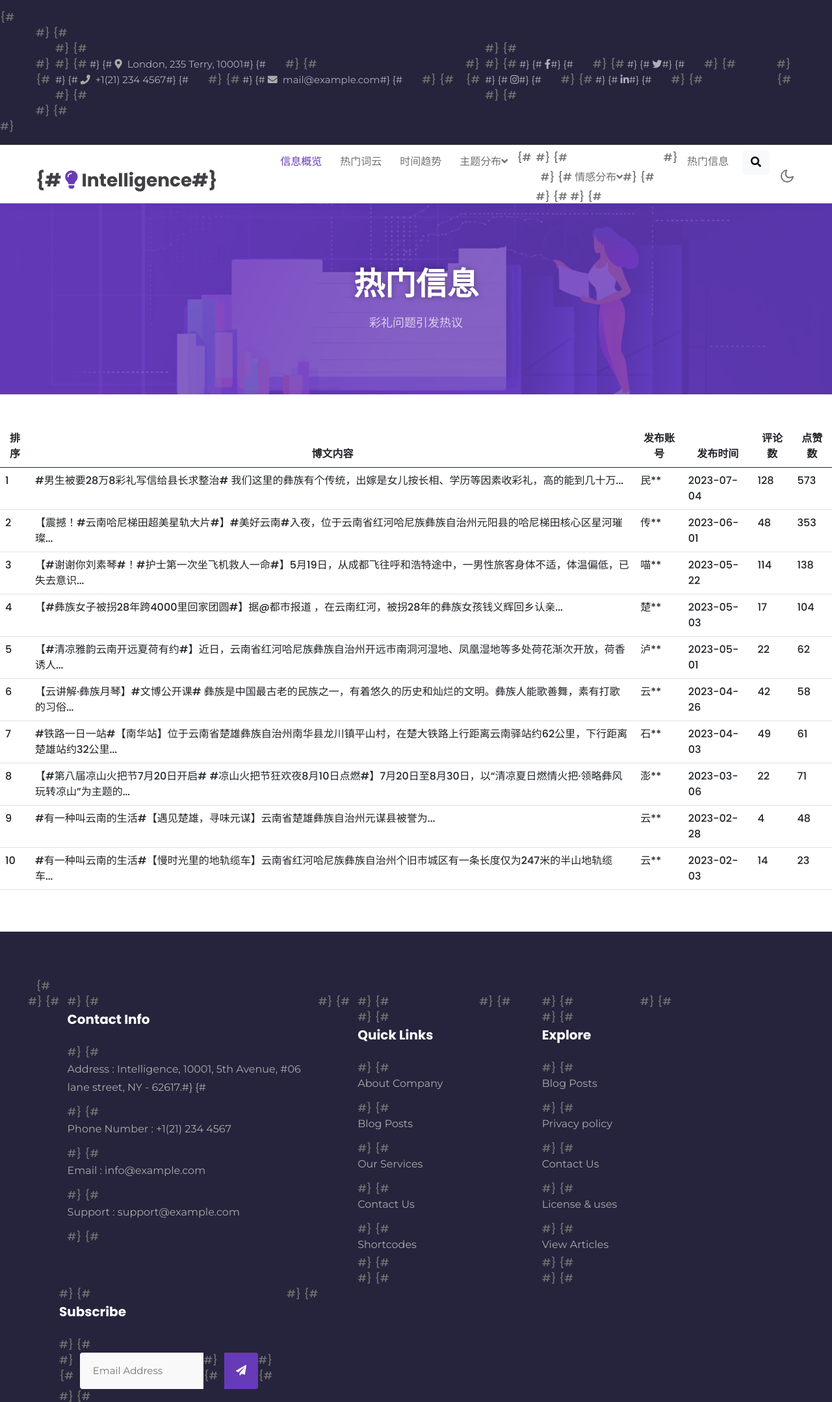
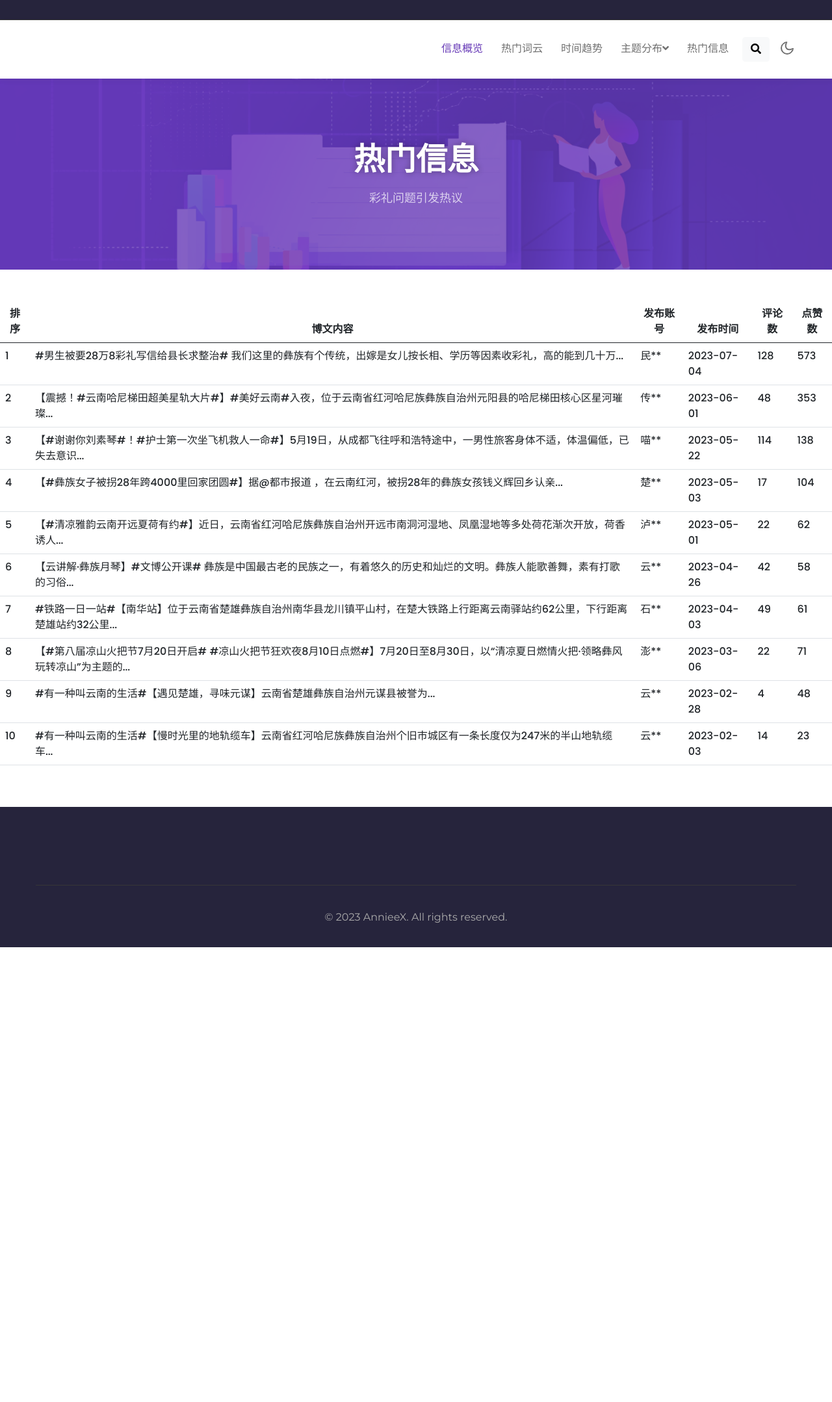
Before and after one commit to liuziqi1/liuziqi1.github.io, a plain HTML site: page toplist.html in a window 1280 px wide. Shown: the top 2158 px of the page at 65% size. After the commit the page ends 1458 px from the top, so only its background shows below. Drawn offline with Linux system fonts and the light colour scheme.

Commit message:
Update toplist.html

```diff
--- a/toplist.html
+++ b/toplist.html
@@ -22,39 +22,39 @@
 
 <!-- top header -->
 <section class="w3l-top-header">
-{#    <div class="container">#}
-{#        <div class="top-content-w3ls d-flex align-items-center justify-content-between">#}
-{#            <div class="top-headers">#}
-{#                <ul>#}
-{#                    <li>#}
-{#                        <i class="fa fa-map-marker-alt"></i><a href="#address">London, 235 Terry, 10001</a>#}
-{#                    </li>#}
-{#                    <li>#}
-{#                        <i class="fa fa-phone"></i><a href="tel:+1(21) 234 4567">+1(21) 234 4567</a>#}
-{#                    </li>#}
-{#                    <li>#}
-{#                        <i class="fa fa-envelope"></i><a href="mailto:mail@example.com">mail@example.com</a>#}
-{#                    </li>#}
-{#                </ul>#}
-{#            </div>#}
-{#            <div class="top-headers top-headers-2">#}
-{#                <ul>#}
-{#                    <li>#}
-{#                        <a href="#facebook"><span class="fab fa-facebook-f"></span></a>#}
-{#                    </li>#}
-{#                    <li>#}
-{#                        <a href="#twitter"><span class="fab fa-twitter"></span></a>#}
-{#                    </li>#}
-{#                    <li>#}
-{#                        <a href="#instagram"><span class="fab fa-instagram"></span></a>#}
-{#                </li>#}
-{#                <li class=" mr-0">#}
-{#                        <a href="#linkedin"><span class="fab fa-linkedin-in"></span></a>#}
-{#                    </li>#}
-{#                </ul>#}
-{#            </div>#}
-{#        </div>#}
-{#    </div>#}
+<!--     <div class="container"> -->
+<!--         <div class="top-content-w3ls d-flex align-items-center justify-content-between"> -->
+<!--             <div class="top-headers"> -->
+<!--                 <ul> -->
+<!--                     <li> -->
+<!--                         <i class="fa fa-map-marker-alt"></i><a href="#address">London, 235 Terry, 10001</a> -->
+<!--                     </li> -->
+<!--                     <li> -->
+<!--                         <i class="fa fa-phone"></i><a href="tel:+1(21) 234 4567">+1(21) 234 4567</a> -->
+<!--                     </li> -->
+<!--                     <li> -->
+<!--                         <i class="fa fa-envelope"></i><a href="mailto:mail@example.com">mail@example.com</a> -->
+<!--                     </li> -->
+<!--                 </ul> -->
+<!--             </div> -->
+<!--             <div class="top-headers top-headers-2"> -->
+<!--                 <ul> -->
+<!--                     <li> -->
+<!--                         <a href="#facebook"><span class="fab fa-facebook-f"></span></a> -->
+<!--                     </li> -->
+<!--                     <li> -->
+<!--                         <a href="#twitter"><span class="fab fa-twitter"></span></a> -->
+<!--                     </li> -->
+<!--                     <li> -->
+<!--                         <a href="#instagram"><span class="fab fa-instagram"></span></a> -->
+<!--                 </li> -->
+<!--                 <li class=" mr-0"> -->
+<!--                         <a href="#linkedin"><span class="fab fa-linkedin-in"></span></a> -->
+<!--                     </li> -->
+<!--                 </ul> -->
+<!--             </div> -->
+<!--         </div> -->
+<!--     </div> -->
 </section>
 <!-- //top header -->
 
@@ -64,7 +64,7 @@
         <nav class="navbar navbar-expand-lg stroke">
             <h1>
                 <a class="navbar-brand" href="index.html">
-{#                    <span class="fa fa-lightbulb"></span> Intelligence#}
+<!--                     <span class="fa fa-lightbulb"></span> Intelligence -->
                 </a>
             </h1>
             <!-- if logo is image enable this
@@ -100,16 +100,16 @@
                             <a class="dropdown-item" href="network.html">共现网络</a>
                         </div>
                     </li>
-{#                    <li class="nav-item">#}
-{#                        <a class="nav-link dropdown-toggle" href="#" id="navbarDropdown" role="button"#}
-{#                            data-bs-toggle="dropdown" aria-haspopup="true" aria-expanded="false">#}
-{#                            情感分布<span class="fas fa-angle-down"></span>#}
-{#                        </a>#}
-{#                        <div class="dropdown-menu" aria-labelledby="navbarDropdown">#}
-{#                            <a class="dropdown-item" href="emotion.html">情感分布</a>#}
-{#                            <a class="dropdown-item" href="hotemotion.html">情感与热度</a>#}
-{#                        </div>#}
-{#                    </li>#}
+<!--                     <li class="nav-item"> -->
+<!--                         <a class="nav-link dropdown-toggle" href="#" id="navbarDropdown" role="button" -->
+<!--                             data-bs-toggle="dropdown" aria-haspopup="true" aria-expanded="false"> -->
+<!--                             情感分布<span class="fas fa-angle-down"></span> -->
+<!--                         </a> -->
+<!--                         <div class="dropdown-menu" aria-labelledby="navbarDropdown"> -->
+<!--                             <a class="dropdown-item" href="emotion.html">情感分布</a> -->
+<!--                             <a class="dropdown-item" href="hotemotion.html">情感与热度</a> -->
+<!--                         </div> -->
+<!--                     </li> -->
                     <li class="nav-item">
                         <a class="nav-link" href="toplist.html">热门信息</a>
                     </li>
@@ -274,45 +274,45 @@
 <footer class="w3l-footer-29-main">
     <div class="footer-29 pt-5 pb-4">
         <div class="container pt-md-4">
-{#            <div class="row footer-top-29">#}
-{#                <div class="col-lg-4 col-md-6 footer-list-29">#}
-{#                    <h6 class="footer-title-29">Contact Info </h6>#}
-{#                    <p class="mb-2 pe-xl-5">Address : Intelligence, 10001, 5th Avenue, #06 lane street, NY - 62617.#}
-{#                    </p>#}
-{#                    <p class="mb-2">Phone Number : <a href="tel:+1(21) 234 4567">+1(21) 234 4567</a></p>#}
-{#                    <p class="mb-2">Email : <a href="mailto:info@example.com">info@example.com</a></p>#}
-{#                    <p class="mb-2">Support : <a href="mailto:support@example.com">support@example.com</a></p>#}
-{#                </div>#}
-{#                <div class="col-lg-2 col-md-3 col-6 footer-list-29 mt-md-0 mt-4">#}
-{#                    <ul>#}
-{#                        <h6 class="footer-title-29">Quick Links</h6>#}
-{#                        <li><a href="about.html">About Company</a></li>#}
-{#                        <li><a href="#blog">Blog Posts</a></li>#}
-{#                        <li><a href="services.html">Our Services</a></li>#}
-{#                        <li><a href="contact.html">Contact Us</a></li>#}
-{#                        <li><a href="#shortcodes">Shortcodes</a></li>#}
-{#                    </ul>#}
-{#                </div>#}
-{#                <div class="col-lg-2 col-md-3 col-6 ps-lg-5 ps-lg-4 footer-list-29 mt-md-0 mt-4">#}
-{#                    <ul>#}
-{#                        <h6 class="footer-title-29">Explore</h6>#}
-{#                        <li><a href="#blog">Blog Posts</a></li>#}
-{#                        <li><a href="#privacy">Privacy policy</a></li>#}
-{#                        <li><a href="contact.html">Contact Us</a></li>#}
-{#                        <li><a href="#license">License & uses</a></li>#}
-{#                        <li><a href="#blog">View Articles</a></li>#}
-{#                    </ul>#}
-{#                </div>#}
-{#                <div class="col-lg-4 col-md-6 footer-list-29 mt-lg-0 mt-4 ps-lg-5">#}
-{#                    <h6 class="footer-title-29">Subscribe</h6>#}
-{#                    <form action="#" class="subscribe d-flex" method="post">#}
-{#                        <input type="email" name="email" placeholder="Email Address" required="">#}
-{#                        <button class="button-style"><span class="fa fa-paper-plane"#}
-{#                                aria-hidden="true"></span></button>#}
-{#                    </form>#}
-{#                    <p class="mt-4">Subscribe to our mailing list and get updates to your email inbox.</p>#}
-{#                </div>#}
-{#            </div>#}
+<!--             <div class="row footer-top-29"> -->
+<!--                 <div class="col-lg-4 col-md-6 footer-list-29"> -->
+<!--                     <h6 class="footer-title-29">Contact Info </h6> -->
+<!--                     <p class="mb-2 pe-xl-5">Address : Intelligence, 10001, 5th Avenue, #06 lane street, NY - 62617. -->
+<!--                     </p> -->
+<!--                     <p class="mb-2">Phone Number : <a href="tel:+1(21) 234 4567">+1(21) 234 4567</a></p> -->
+<!--                     <p class="mb-2">Email : <a href="mailto:info@example.com">info@example.com</a></p> -->
+<!--                     <p class="mb-2">Support : <a href="mailto:support@example.com">support@example.com</a></p> -->
+<!--                 </div> -->
+<!--                 <div class="col-lg-2 col-md-3 col-6 footer-list-29 mt-md-0 mt-4"> -->
+<!--                     <ul> -->
+<!--                         <h6 class="footer-title-29">Quick Links</h6> -->
+<!--                         <li><a href="about.html">About Company</a></li> -->
+<!--                         <li><a href="#blog">Blog Posts</a></li> -->
+<!--                         <li><a href="services.html">Our Services</a></li> -->
+<!--                         <li><a href="contact.html">Contact Us</a></li> -->
+<!--                         <li><a href="#shortcodes">Shortcodes</a></li> -->
+<!--                     </ul> -->
+<!--                 </div> -->
+<!--                 <div class="col-lg-2 col-md-3 col-6 ps-lg-5 ps-lg-4 footer-list-29 mt-md-0 mt-4"> -->
+<!--                     <ul> -->
+<!--                         <h6 class="footer-title-29">Explore</h6> -->
+<!--                         <li><a href="#blog">Blog Posts</a></li> -->
+<!--                         <li><a href="#privacy">Privacy policy</a></li> -->
+<!--                         <li><a href="contact.html">Contact Us</a></li> -->
+<!--                         <li><a href="#license">License & uses</a></li> -->
+<!--                         <li><a href="#blog">View Articles</a></li> -->
+<!--                     </ul> -->
+<!--                 </div> -->
+<!--                 <div class="col-lg-4 col-md-6 footer-list-29 mt-lg-0 mt-4 ps-lg-5"> -->
+<!--                     <h6 class="footer-title-29">Subscribe</h6> -->
+<!--                     <form action="#" class="subscribe d-flex" method="post"> -->
+<!--                         <input type="email" name="email" placeholder="Email Address" required=""> -->
+<!--                         <button class="button-style"><span class="fa fa-paper-plane" -->
+<!--                                 aria-hidden="true"></span></button> -->
+<!--                     </form> -->
+<!--                     <p class="mt-4">Subscribe to our mailing list and get updates to your email inbox.</p> -->
+<!--                 </div> -->
+<!--             </div> -->
             <!-- copyright -->
             <p class="copy-footer-29 text-center mt-5 pb-2">© 2023 AnnieeX. All rights reserved. </p>
             <!-- //copyright -->
```
